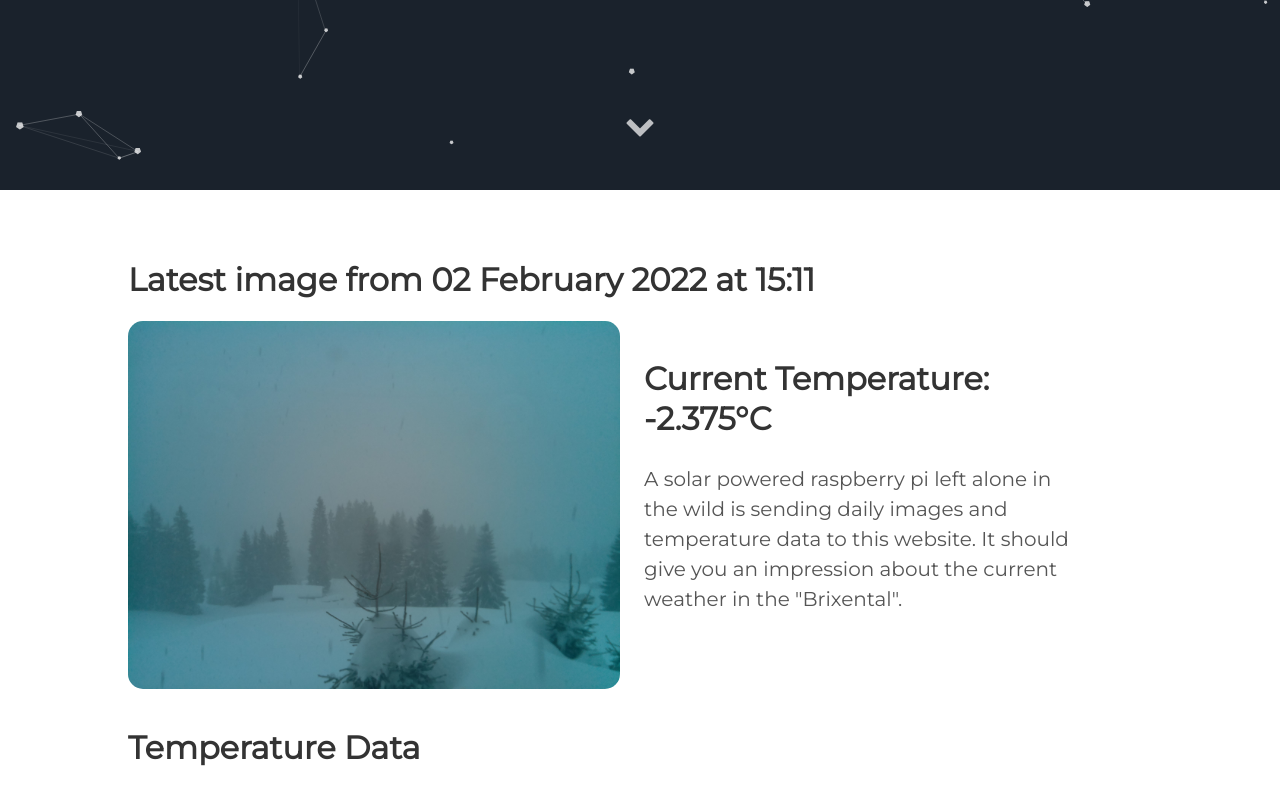
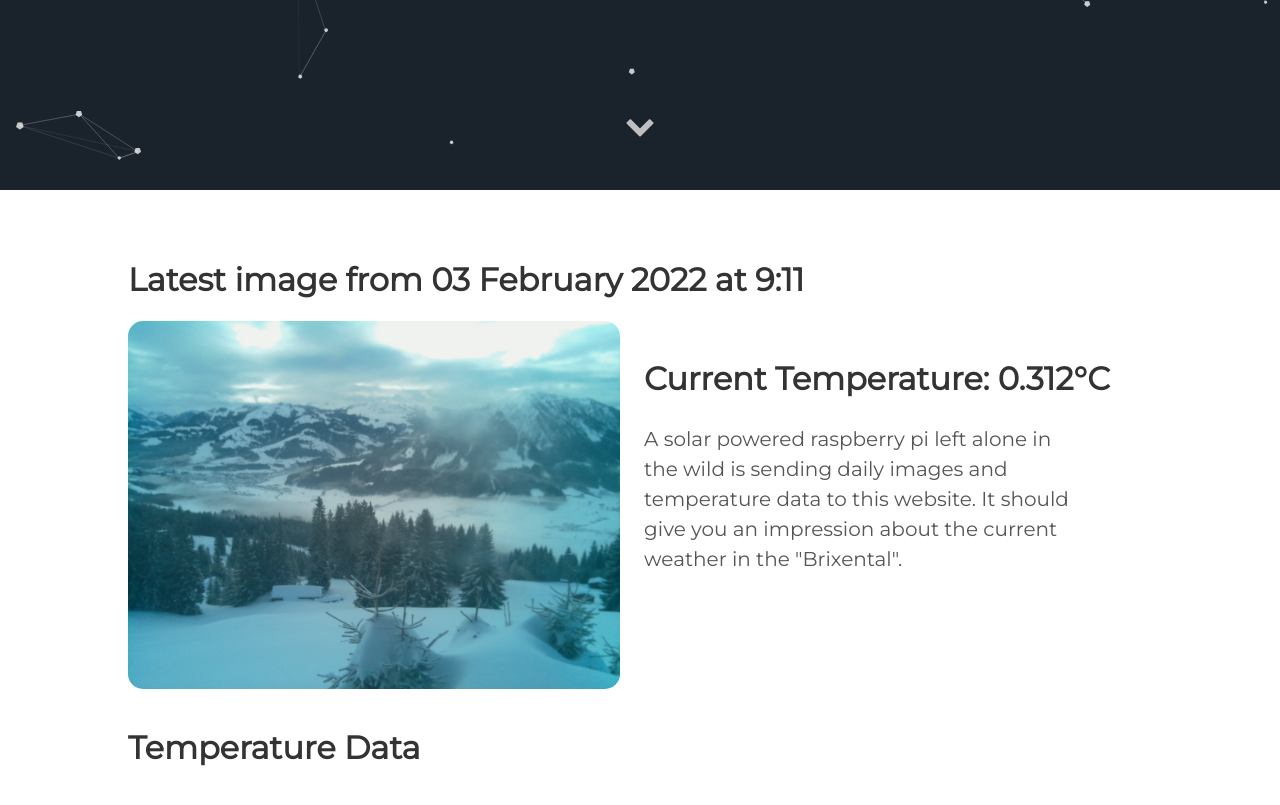
Before and after one commit to vektorious/vektorious.github.io, a Jekyll site: the page built from resources/huette.md, in a window 1280 px wide and 900 px high, scrolled down 710 px. Shown: the top 805 px of the window. Built offline with Jekyll 4.4.1, drawn with Linux system fonts in a browser that asks for light colours.

Commit message:
I'm a bot beep boop

```diff
--- a/resources/huette.md
+++ b/resources/huette.md
@@ -6,13 +6,13 @@ image: '/assets/img/'
 description: 'Live image from the Austrian alps'
 twitter_text: ' '
 ---
-## Latest image from 02 February 2022 at 15:11
+## Latest image from 03 February 2022 at  9:11
 <div class="huette">
   <div class="huette-image">
     <img src="{{ "/assets/img/huette.jpg" | prepend: site.baseurl }}">
   </div>
   <div class="huette-text">
-        <h2>Current Temperature: -2.375°C</h2>
+        <h2>Current Temperature: 0.312°C</h2>
         <p>A solar powered raspberry pi left alone in the wild is sending daily images and temperature data to this website. It should give you an impression about the current weather in the "Brixental".</p>
 
   </div>
```
Also changed, not shown: rpi-script/2022-02-03_090942.txt (renamed from rpi-script/2022-02-02_150941.txt, +5 -5 lines), rpi-script/huette.md (+2 -2 lines), assets/img/huette.jpg, assets/img/temp_plot.png, rpi-script/temp_plot.png, 1 other file.
